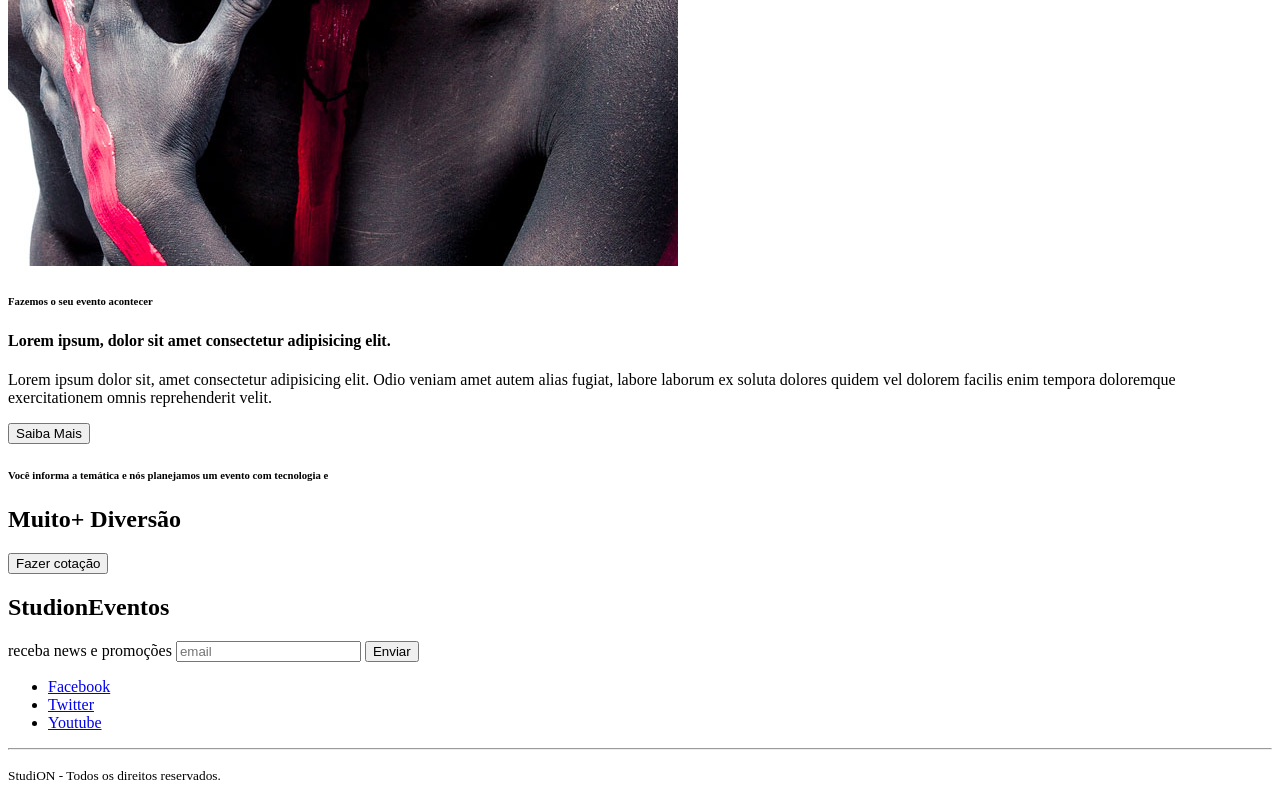
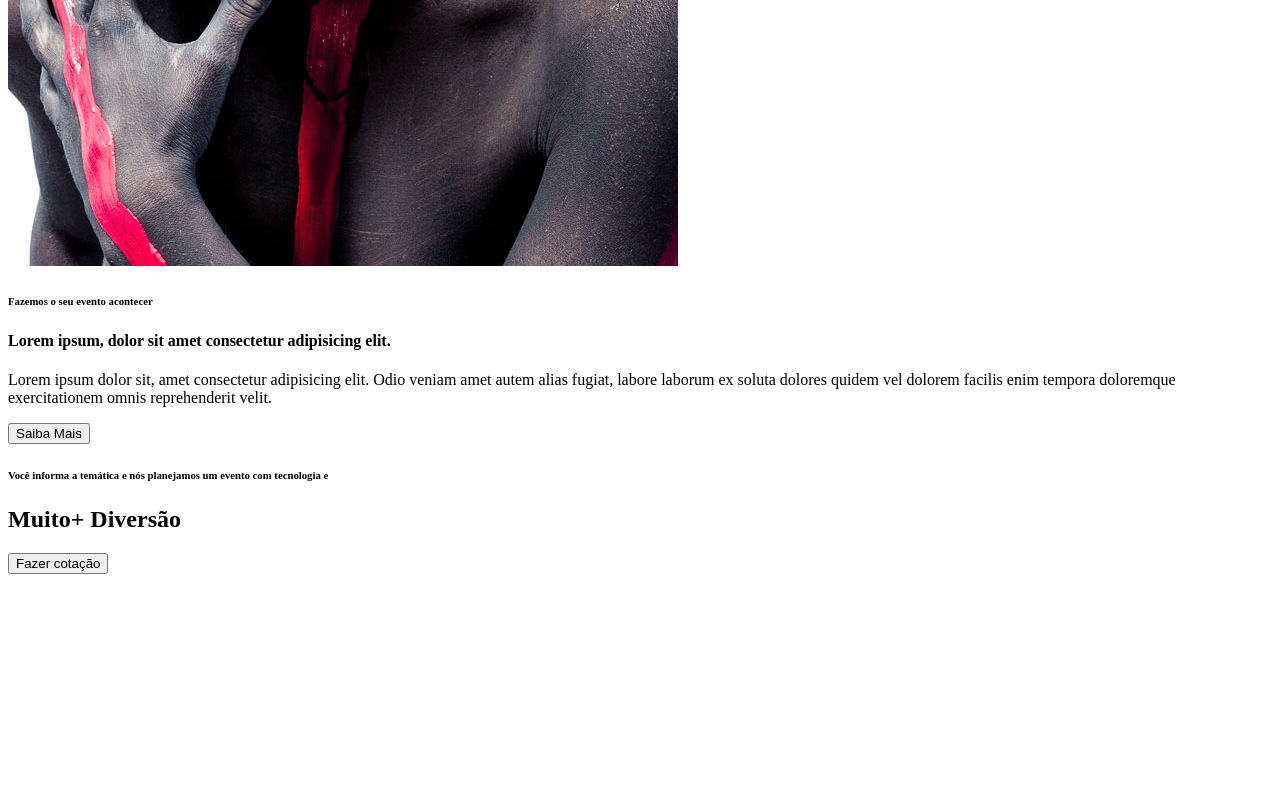
Before and after one commit to o3dsn/studion2, a plain HTML site: page index.html in a window 1280 px wide. Shown: the part 769-1569 px from the top of the page. After the commit the page ends 1351 px from the top, so only its background shows below. Drawn offline with Linux system fonts and the light colour scheme.

Commit message:
removido o footer

```diff
--- a/index.html
+++ b/index.html
@@ -84,25 +84,6 @@
       </div>
     </section>
   </main>
-
-
-  <footer>
-    <h2>Studi<span>on</span><span>Eventos</span></h2>
-    <form>
-      <label>receba news e promoções</label>
-      <input type="email" placeholder="email" />
-      <button type="submit">Enviar</button>
-    </form>
-    <ul>
-      <li><a href="https://facebook.com/" target="_blank">Facebook</a></li>
-      <li><a href="https://twitter.com/" target="_blank">Twitter</a></li>
-      <li><a href="https://youtube.com/" target="_blank">Youtube</a></li>
-    </ul>
-    <hr />
-    <p>
-      <small>Studi<span>ON</span> - Todos os direitos reservados.</small>
-    </p>
-  </footer>
 </body>
 
 </html>
```
